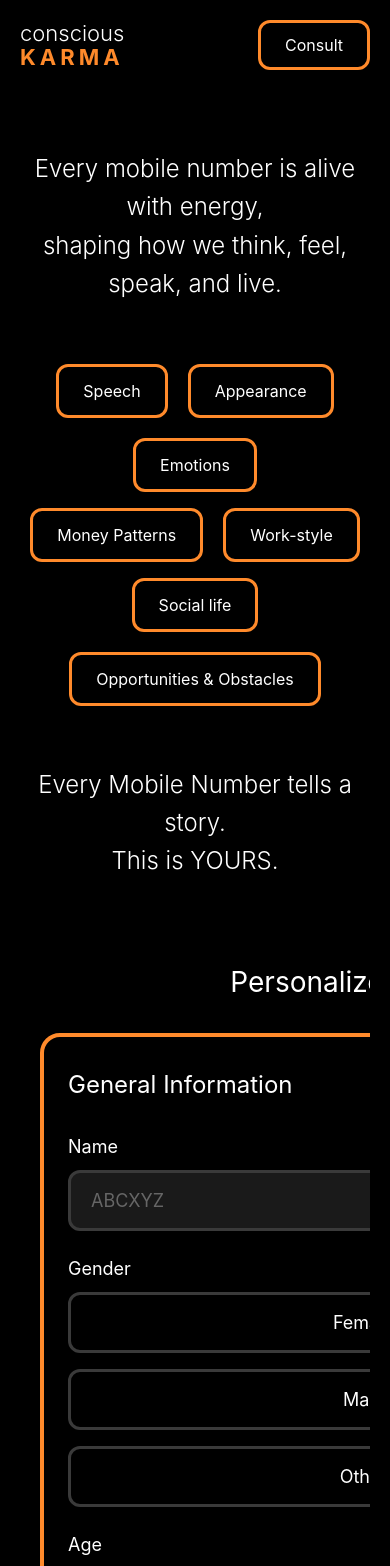
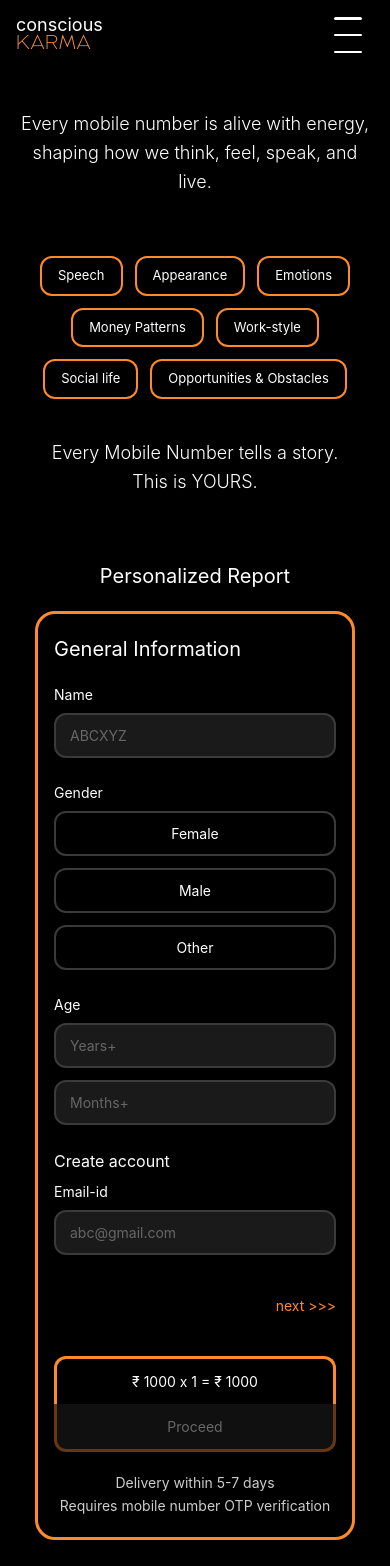
Before and after one commit to tanuj0111/this-project, a React (Create React App) app: page /personalised-report in a window 390 px wide. Shown: the top 1566 px of the page. Built offline with nearby package versions, Linux system fonts and the light colour scheme.

Commit message:
Increase hero section padding to prevent text hiding under header

```diff
--- a/src/PersonalisedReport.jsx
+++ b/src/PersonalisedReport.jsx
@@ -14,6 +14,7 @@ const MAX_PARALLEL_NUMBERS = 3;
 
 const ConsciousKarmaPage = () => {
   const [step, setStep] = useState(0); // 0..4
+  const [menuOpen, setMenuOpen] = useState(false); // For hamburger menu
 
   // ----- GENERAL INFO -----
   const [general, setGeneral] = useState({
@@ -565,14 +566,73 @@ const ConsciousKarmaPage = () => {
 
   return (
     <div className="ck-page">
-      {/* HEADER */}
-      <header className="ck-header">
-        <div className="ck-logo">
-          <div className="ck-logo-conscious">conscious</div>
-          <div className="ck-logo-karma">KARMA</div>
+      {/* RESPONSIVE HEADER from Landing Page */}
+      <header className="fixed top-0 left-0 right-0 flex items-center justify-between py-3 sm:py-4 z-50 px-3 sm:px-6 lg:px-8 bg-black/90 backdrop-blur-sm">
+        <div className="leading-[1] flex flex-col items-start cursor-pointer">
+          <span className="block text-[18px] sm:text-[24px] md:text-[26px] lg:text-[28px] text-white">
+            conscious
+          </span>
+          <span className="block text-[20px] sm:text-[26px] md:text-[30px] lg:text-[32px] tracking-[0.5px] sm:tracking-[2px] mt-[-2px] sm:mt-[-8px] text-orange-400 font-balgin">
+            KARMA
+          </span>
         </div>
-        <button className="ck-consult-btn">Consult</button>
+
+        {/* Hamburger Icon */}
+        <button
+          className="flex flex-col justify-between w-[40px] h-[36px] sm:w-[46px] sm:h-[42px] p-[6px] sm:p-[8px] rounded-[12px] bg-transparent cursor-pointer transition-all duration-300"
+          onClick={() => setMenuOpen((v) => !v)}
+        >
+          {[0, 1, 2].map((i) => (
+            <span
+              key={i}
+              className={`block w-[28px] sm:w-[45px] h-[2.5px] sm:h-[3px] bg-white rounded-[2px] transition-all duration-300 ${
+                menuOpen
+                  ? i === 0
+                    ? "rotate-45 translate-y-[8px] sm:translate-y-[10px]"
+                    : i === 1
+                    ? "opacity-0"
+                    : "-rotate-45 -translate-y-[8px] sm:-translate-y-[10px]"
+                  : ""
+              }`}
+            />
+          ))}
+        </button>
       </header>
+
+      {/* Drawer/Menu */}
+      {menuOpen && (
+        <>
+          <div
+            className="fixed inset-0 bg-[rgba(0,0,0,0.5)] backdrop-blur-[2px] z-40"
+            onClick={() => setMenuOpen(false)}
+          />
+          <nav
+            className={`fixed top-0 right-0 h-full w-[min(340px,92vw)] bg-[#0f0f0f] border-l border-[#333] shadow-[0_20px_60px_rgba(0,0,0,0.5)] z-50 flex flex-col gap-[8px] p-[22px_20px] transition-transform duration-300 ease-in-out ${
+              menuOpen ? "translate-x-0" : "translate-x-full"
+            }`}
+          >
+            <div className="font-balgin font-bold text-white mb-2">Menu</div>
+            {[
+              ["Home", "/"],
+              ["Instant Report", "/"],
+              ["Personalised Report", "/personalised-report"],
+              ["Consult", "/consult"],
+            ].map(([label, link], i) => (
+              <a
+                key={i}
+                href={link}
+                className="p-3 border border-[#3a3a3a] rounded-[12px] bg-[#141414] hover:bg-[#191919] hover:border-[#555] transition text-gray-50 font-balgin font-bold"
+                onClick={() => setMenuOpen(false)}
+              >
+                {label}
+              </a>
+            ))}
+          </nav>
+        </>
+      )}
+
+      {/* Add padding-top to prevent content from going under fixed header */}
+      <div className="pt-16 sm:pt-20"></div>
 
       {/* HERO */}
       <section className="ck-hero">
@@ -1363,6 +1423,41 @@ const ConsciousKarmaPage = () => {
           For any questions, write to us at hello@consciouskarma.co
         </div>
       </section>
+
+      {/* RESPONSIVE FOOTER from Landing Page */}
+      <footer className="bg-orange-400 py-4 sm:py-5 md:py-6 mt-8">
+        <div className="container mx-auto px-4 sm:px-6 flex flex-col lg:flex-row gap-3 sm:gap-4 items-center justify-between text-center lg:text-left">
+          <div className="flex flex-col sm:flex-row flex-wrap gap-2 sm:gap-3 md:gap-4 justify-center lg:justify-start">
+            <a
+              href="/termsandconditions"
+              className="text-[#1d1209] underline font-bold text-xs sm:text-sm hover:text-[#3d2d19] transition-colors"
+            >
+              Terms & Conditions
+            </a>
+            <a
+              href="/privacy-policy"
+              className="text-[#1d1209] underline font-bold text-xs sm:text-sm hover:text-[#3d2d19] transition-colors"
+            >
+              Privacy Policy
+            </a>
+            <a
+              href="/refund-policy"
+              className="text-[#1d1209] underline font-bold text-xs sm:text-sm hover:text-[#3d2d19] transition-colors"
+            >
+              Refund Policy
+            </a>
+            <a
+              href="/shipping-policy"
+              className="text-[#1d1209] underline font-bold text-xs sm:text-sm hover:text-[#3d2d19] transition-colors"
+            >
+              Shipping & Delivery
+            </a>
+          </div>
+          <div className="text-[#1d1209] font-bold text-xs sm:text-sm break-all sm:break-normal">
+            Contact Us – suma@consciouskarma.co
+          </div>
+        </div>
+      </footer>
     </div>
   );
 };
--- a/src/PersonalizedReport.css
+++ b/src/PersonalizedReport.css
@@ -64,7 +64,7 @@
 /* HERO SECTION */
 .ck-hero {
   text-align: center;
-  padding: 100px 40px 80px;
+  padding: 140px 40px 80px;
 }
 
 .ck-hero-text {
@@ -558,65 +558,129 @@
 }
 
 /* RESPONSIVE */
+@media (max-width: 1200px) {
+  .ck-form-card {
+    max-width: 700px;
+    padding: 40px 50px 35px;
+  }
+}
+
 @media (max-width: 1024px) {
   .ck-header {
     padding: 30px 40px;
   }
 
+  .ck-hero {
+    padding: 80px 30px 60px;
+  }
+
+  .ck-hero-text,
+  .ck-hero-sub {
+    font-size: 28px;
+  }
+
   .ck-form-card {
-    padding: 40px 40px 30px;
+    padding: 35px 40px 30px;
+    max-width: 650px;
   }
 
   .ck-field-two-col {
     grid-template-columns: 1fr;
     gap: 20px;
   }
+
+  .ck-label-right {
+    margin-left: auto;
+    margin-top: 0;
+    margin-bottom: 8px;
+  }
 }
 
 @media (max-width: 768px) {
   .ck-header {
-    padding: 20px 20px;
+    padding: 20px;
+    flex-direction: column;
+    gap: 20px;
   }
 
   .ck-logo-conscious,
   .ck-logo-karma {
-    font-size: 22px;
+    font-size: 20px;
+    text-align: center;
+  }
+
+  .ck-logo {
+    align-items: center;
   }
 
   .ck-consult-btn {
-    padding: 10px 24px;
-    font-size: 16px;
+    padding: 12px 32px;
+    font-size: 18px;
+    width: 100%;
+    max-width: 300px;
   }
 
   .ck-hero {
-    padding: 60px 20px 40px;
+    padding: 120px 20px 40px;
   }
 
   .ck-hero-text,
   .ck-hero-sub {
-    font-size: 24px;
+    font-size: 22px;
+  }
+
+  .ck-tags-wrap {
+    gap: 12px;
+    margin-bottom: 40px;
+  }
+
+  .ck-tags-row {
+    gap: 12px;
   }
 
   .ck-tag {
-    padding: 12px 24px;
-    font-size: 16px;
+    padding: 10px 20px;
+    font-size: 15px;
+    border-width: 2px;
+  }
+
+  .ck-form-section {
+    padding: 30px 15px 60px;
   }
 
   .ck-form-title-outside {
-    font-size: 28px;
+    font-size: 24px;
+    margin-bottom: 20px;
   }
 
   .ck-form-card {
-    padding: 30px 24px 24px;
+    padding: 25px 20px 20px;
+    border-width: 3px;
+    max-width: 100%;
   }
 
   .ck-form-heading {
-    font-size: 24px;
+    font-size: 22px;
+    margin-bottom: 24px;
+  }
+
+  .ck-label {
+    font-size: 16px;
+    margin-bottom: 8px;
+  }
+
+  .ck-input,
+  .ck-input-flex,
+  .ck-pill {
+    font-size: 16px;
+    padding: 12px 16px;
+    border-width: 2px;
   }
 
   .ck-btn-row {
     flex-direction: column;
     align-items: stretch;
+    gap: 12px;
   }
 
   .ck-pill {
@@ -624,24 +688,213 @@
     text-align: center;
   }
 
+  .age-input,
+  .month-input,
+  .year-input {
+    max-width: 100%;
+  }
+
+  .ck-inline-inputs {
+    flex-wrap: wrap;
+    gap: 10px;
+  }
+
+  .isd-input {
+    width: 70px;
+  }
+
   .ck-field-row-between {
     flex-direction: column;
     align-items: stretch;
+    gap: 16px;
+  }
+
+  .ck-inline-group {
+    width: 100%;
+  }
+
+  .ck-label-right {
+    margin-left: 0;
+    text-align: left;
+  }
+
+  .ck-parallel-header {
+    flex-direction: column;
+    align-items: flex-start;
+    gap: 12px;
+  }
+
+  .ck-parallel-header-actions {
+    width: 100%;
+    justify-content: flex-end;
+  }
+
+  .ck-add-btn-wrap {
+    flex-direction: column;
+    align-items: stretch;
+    gap: 12px;
+  }
+
+  .ck-add-btn {
+    width: 100%;
+    text-align: center;
+  }
+
+  .ck-step-nav {
+    margin-top: 24px;
+    padding-top: 16px;
+  }
+
+  .ck-prev-link,
+  .ck-next-link {
+    font-size: 14px;
   }
 
   .ck-form-footer {
     flex-direction: column;
+    margin-top: 30px;
+    max-width: 100%;
   }
 
   .ck-price-pill {
     border-radius: 12px 12px 0 0;
     border-right: 3px solid #ff8a2b;
     border-bottom: none;
+    font-size: 16px;
+    padding: 14px 20px;
   }
 
   .ck-proceed-btn {
     border-radius: 0 0 12px 12px;
     border-left: 3px solid #ff8a2b;
     border-top: none;
+    font-size: 16px;
+    padding: 14px 20px;
+  }
+
+  .ck-delivery-text {
+    margin-top: 20px;
+    font-size: 14px;
+  }
+
+  .ck-faq-section {
+    padding: 40px 20px 60px;
+  }
+
+  .ck-faq-title {
+    font-size: 28px;
+    margin-bottom: 30px;
+  }
+
+  .ck-faq-list {
+    gap: 16px;
+  }
+
+  .ck-faq-item {
+    font-size: 16px;
+    padding: 18px 20px;
+    border-width: 2px;
+    min-height: 60px;
+  }
+
+  .ck-faq-item-active {
+    min-height: auto;
+    padding: 20px;
+  }
+
+  .ck-faq-item-active .faq-answer {
+    font-size: 14px;
+  }
+
+  .ck-faq-footer {
+    font-size: 14px;
   }
 }
+
+@media (max-width: 480px) {
+  .ck-hero {
+    padding: 110px 20px 35px;
+  }
+
+  .ck-hero-text,
+  .ck-hero-sub {
+    font-size: 18px;
+  }
+
+  .ck-tag {
+    padding: 8px 16px;
+    font-size: 13px;
+  }
+
+  .ck-form-title-outside {
+    font-size: 20px;
+  }
+
+  .ck-form-card {
+    padding: 20px 16px;
+  }
+
+  .ck-form-heading {
+    font-size: 20px;
+    margin-bottom: 20px;
+  }
+
+  .ck-label {
+    font-size: 14px;
+  }
+
+  .ck-input,
+  .ck-input-flex,
+  .ck-pill {
+    font-size: 14px;
+    padding: 10px 14px;
+  }
+
+  .isd-input {
+    width: 65px;
+    font-size: 13px;
+  }
+
+  .ck-toggle-btn {
+    width: 32px;
+    height: 32px;
+    font-size: 18px;
+  }
+
+  .ck-remove-btn {
+    padding: 6px 12px;
+    font-size: 12px;
+  }
+
+  .ck-add-btn {
+    font-size: 14px;
+    padding: 10px 20px;
+  }
+
+  .ck-if-any-text {
+    font-size: 14px;
+  }
+
+  .ck-price-pill,
+  .ck-proceed-btn {
+    font-size: 14px;
+    padding: 12px 16px;
+  }
+
+  .ck-faq-title {
+    font-size: 24px;
+  }
+
+  .ck-faq-item {
+    font-size: 14px;
+    padding: 16px;
+  }
+
+  .ck-faq-item-active {
+    padding: 18px;
+  }
+
+  .ck-faq-item-active .faq-answer {
+    font-size: 13px;
+  }
+}
```
